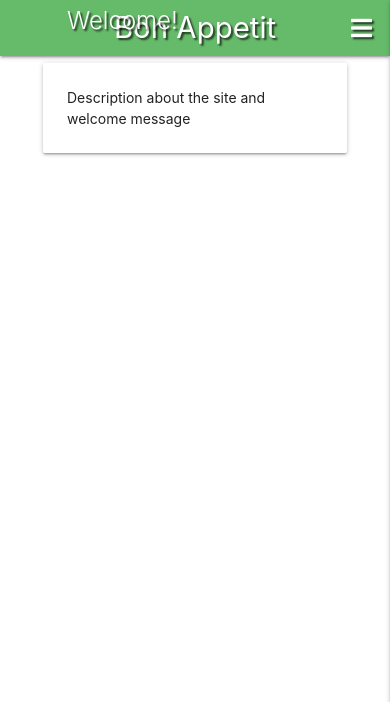
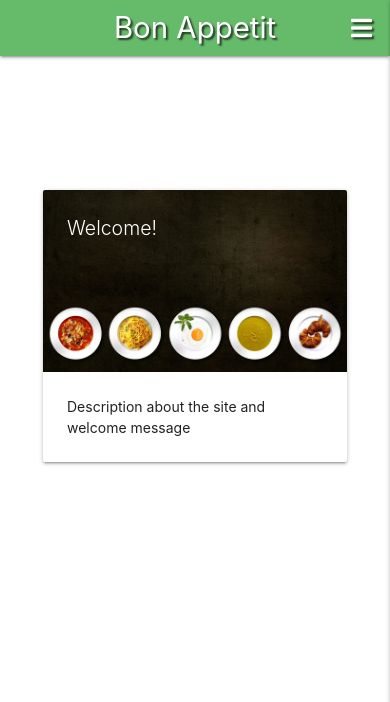
Before and after one commit to AJBayliss81/bon-appetit, a Flask app: page / in a window 390 px wide. Shown: the top 702 px of the page. Run offline with Flask 2, Linux system fonts and the light colour scheme; some libraries are stand-ins or nearby versions.

Commit message:
Added welcome image to card and added some styling to card. Also fixed a bug with mobile views below 310px where the brand logo would spill out of the navbar

```diff
--- a/static/css/style.css
+++ b/static/css/style.css
@@ -1,3 +1,22 @@
 .text-shadow {
 text-shadow: 2px 2px 2px rgba(0, 0, 0, 0.7)
 }
+
+#welcome {
+top: 0;
+font-size: 5vw;
+}
+
+.welcome-card {
+top: 15vh;
+}
+
+/*----- Media queries -----*/
+
+@media (max-width: 350px) {
+    nav .brand-logo {
+        font-size: 1.7rem;
+        left: 30%;
+        transform: translateX(-10%)
+    }
+}
--- a/templates/base.html
+++ b/templates/base.html
@@ -20,7 +20,7 @@
         <!---- Top navbar ---->
 		<nav class="nav-extended text-shadow green lighten-1">
 			<div class="nav-wrapper">
-				<a href="{{ url_for('get_recipes') }}" class="brand-logo">Bon Appetit</a>
+				<a href="{{ url_for('home') }}" class="brand-logo">Bon Appetit</a>
 				<a href="#" data-target="mobile-demo" class="sidenav-trigger right"><i class="fas fa-bars"></i></a>
 				<ul class="right hide-on-med-and-down">
 					<li><a href="{{ url_for('home') }}">Home</a></li>
--- a/templates/index.html
+++ b/templates/index.html
@@ -3,10 +3,10 @@
 
     <div class="row">
     <div class="col s10 m8 offset-s1 offset-m2">
-      <div class="card">
+      <div class="card welcome-card">
         <div class="card-image">
-          <img src="">
-          <span class="card-title center-align text-shadow">Welcome!</span>
+          <img src="static/images/cuisine.jpg"/>
+          <span id="welcome" class="card-title">Welcome!</span>
         </div>
         <div class="card-content">
           <p>Description about the site and welcome message</p>
```
Also changed, not shown: static/images/cuisine.jpg (renamed from cuisine.jpg).
